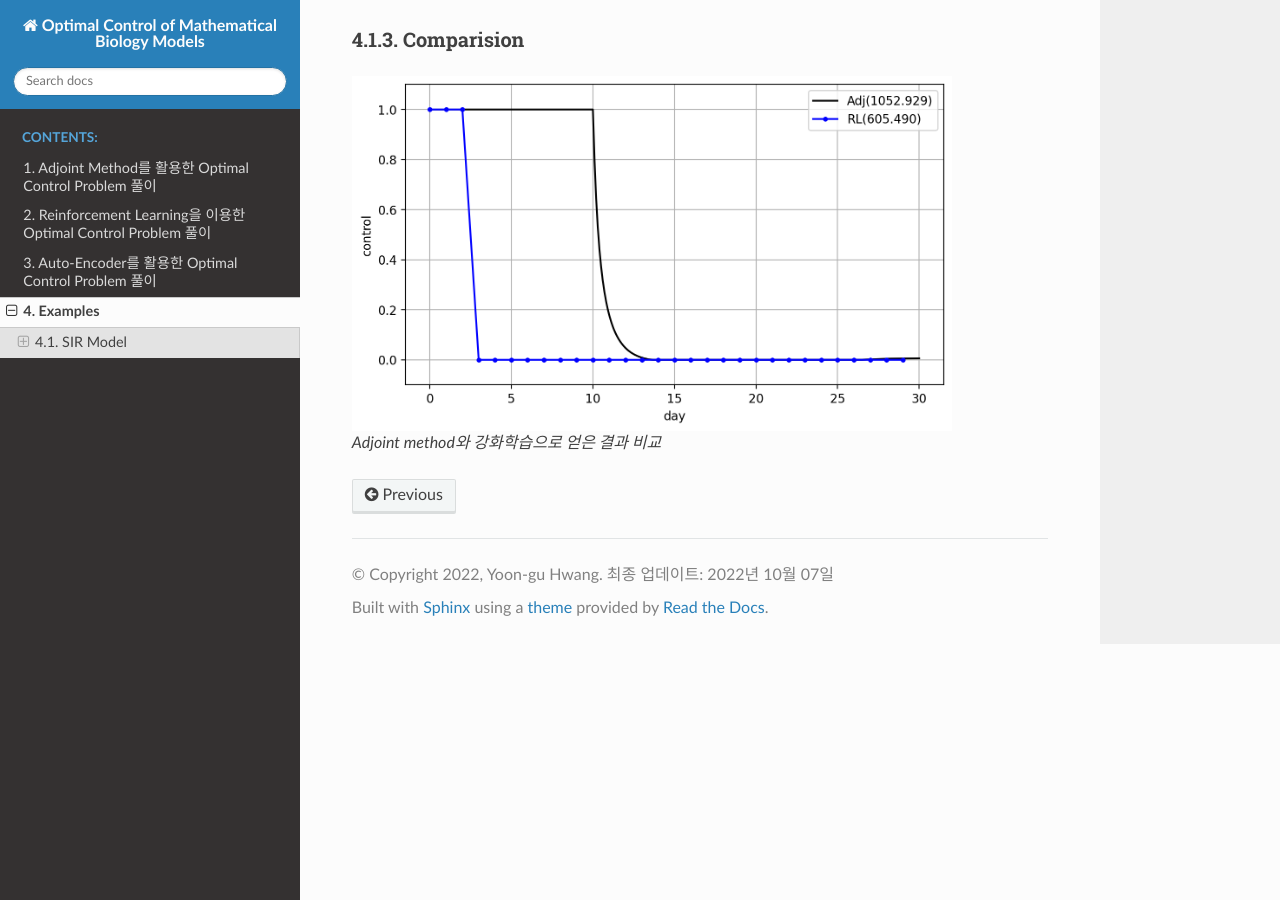
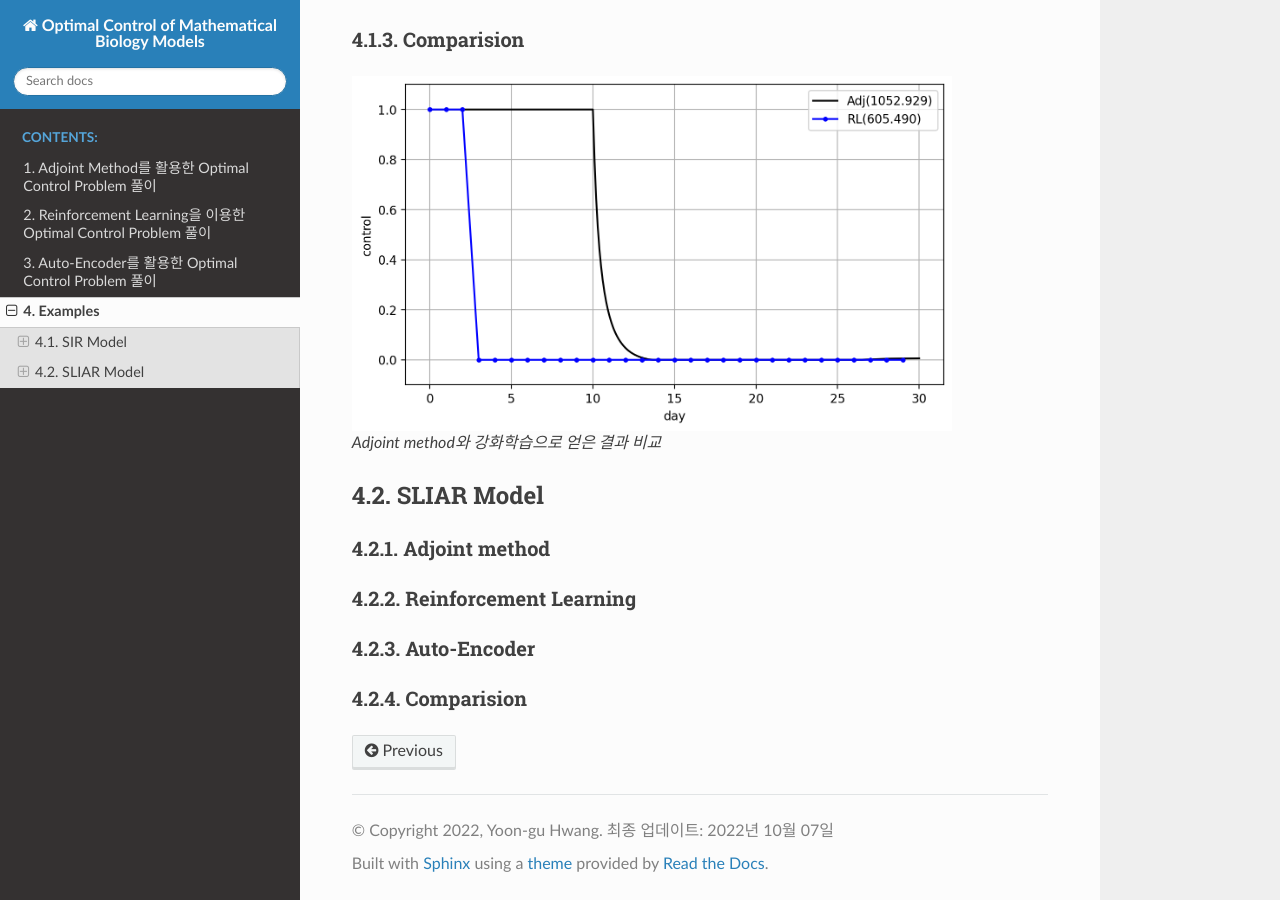
Before and after one commit to yoon-gu/epirl, a Sphinx documentation site: the page built from docs/examples.rst, in a window 1280 px wide and 900 px high, scrolled down 4308 px. Built offline with Sphinx 7.4.7 and the Read the Docs theme 2.0.0, drawn with Linux system fonts in a browser that asks for light colours.

Commit message:
Update examples.rst

```diff
--- a/docs/examples.rst
+++ b/docs/examples.rst
@@ -220,3 +220,18 @@ Comparision
   :width: 600
 
   Adjoint method와 강화학습으로 얻은 결과 비교
+
+SLIAR Model
+-----------
+
+Adjoint method
+^^^^^^^^^^^^^^
+
+Reinforcement Learning
+^^^^^^^^^^^^^^^^^^^^^^
+
+Auto-Encoder
+^^^^^^^^^^^^
+
+Comparision
+^^^^^^^^^^^
```
